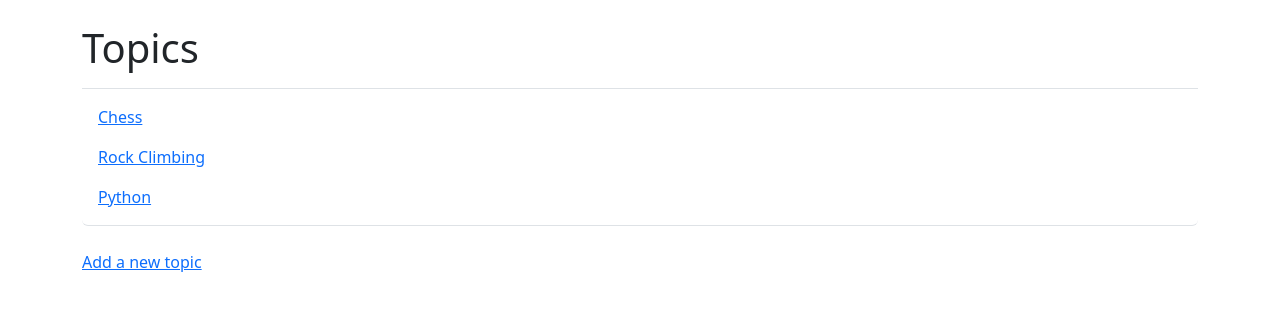
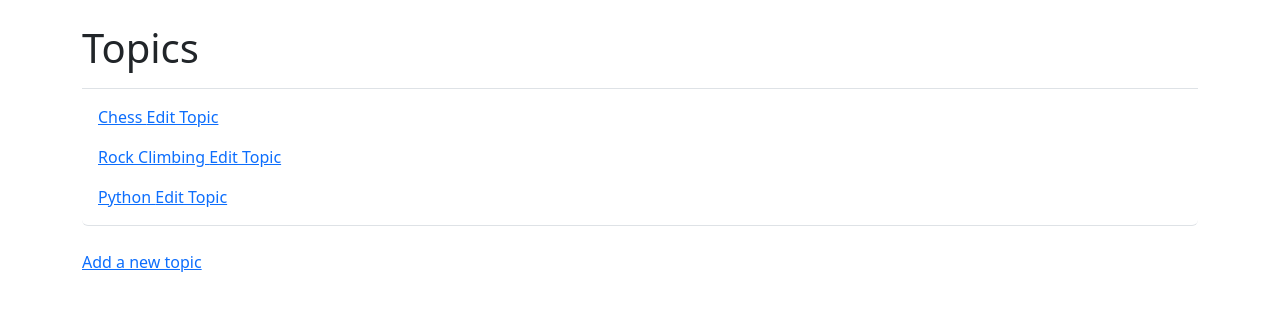
Before and after one commit to nayanagrawall/Learning-Log, a Django app: page /topics/ in a window 1280 px wide. Shown: the part 58-369 px from the top of the page. Run offline with Django 4.2, Linux system fonts and the light colour scheme; a user stored in the database is signed in; data comes from the database, SQL or seed files in the repository; some libraries are stand-ins or nearby versions.

Commit message:
Added Edit Topic functionality to the Learning Log Project

```diff
--- a/learning_logs/templates/learning_logs/topics.html
+++ b/learning_logs/templates/learning_logs/topics.html
@@ -11,6 +11,9 @@
         <a href="{% url 'learning_logs:topic' topic.id %}">
             {{topic.text}}
         </a>
+        <a href="{% url 'learning_logs:edit_topic' topic.id %}">
+            Edit Topic
+        </a>
     </li>
     {% endfor %}
 </ul>
--- a/learning_logs/urls.py
+++ b/learning_logs/urls.py
@@ -17,4 +17,6 @@ urlpatterns = [
     path('new_entry/<int:topic_id>/', views.new_entry, name='new_entry'),
     # Page for editing an entry
     path('edit_entry/<int:entry_id>/', views.edit_entry, name='edit_entry'),
+    # Page for editing a topic
+    path('edit_topic/<int:topic_id>', views.edit_topic, name='edit_topic'),
 ]
--- a/learning_logs/views.py
+++ b/learning_logs/views.py
@@ -100,3 +100,25 @@ def edit_entry(request, entry_id):
 
     context = {'entry': entry, 'topic': topic, 'form': form}
     return render(request, 'learning_logs/edit_entry.html', context)
+
+
+@login_required
+def edit_topic(request, topic_id):
+    """Edit an existing Topic Name"""
+    topic = Topic.objects.get(id=topic_id)
+
+    # Make sure the topic belongs to the current user
+    if topic.owner != request.user:
+        raise Http404
+
+    if request.method != 'POST':
+        # Initial request, prefill the topic form
+        form = TopicForm(instance=topic)
+    else:
+        form = TopicForm(instance=topic, data=request.POST)
+        if form.is_valid():
+            form.save()
+            return redirect('learning_logs:topic', topic_id=topic_id)
+
+    context = {'topic': topic, 'form': form}
+    return render(request, 'learning_logs/edit_topic.html', context)
```
Also changed, not shown: learning_logs/templates/edit_topic.html (added, +16 -0 lines).
